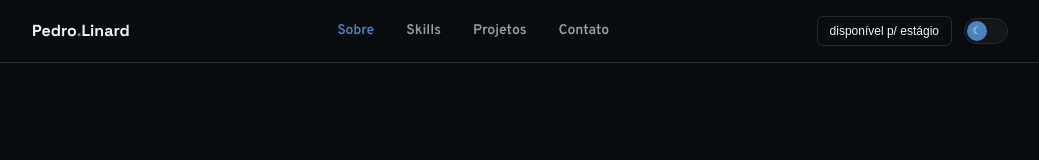
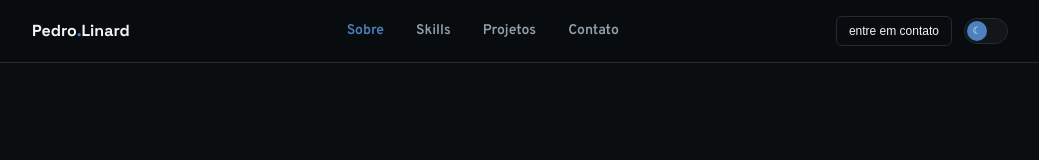
Before and after one commit to pedrolinard/portifolio, a Next.js app: page / in a window 1280 px wide. Shown: the top 160 px of the page, without its empty margins (120-1159 px from the left). Built offline with nearby package versions, Linux system fonts and the light colour scheme; a web font is replaced by a local one.

Commit message:
Troca badge "disponível p/ estágio" por "entre em contato" na navbar

```diff
--- a/src/components/Navbar.tsx
+++ b/src/components/Navbar.tsx
@@ -70,7 +70,7 @@ export function Navbar() {
             href="#contato"
             className="hidden rounded-md border border-border px-3 py-1.5 font-mono text-xs text-foreground transition-colors hover:border-accent hover:text-accent sm:inline-block"
           >
-            disponível p/ estágio
+            entre em contato
           </a>
           <ThemeToggle />
           <button
@@ -109,7 +109,7 @@ export function Navbar() {
               onClick={() => setOpen(false)}
               className="mt-1 block rounded-md border border-border px-2 py-2.5 text-center font-mono text-xs text-foreground"
             >
-              disponível p/ estágio
+              entre em contato
             </a>
           </li>
         </ul>
```
